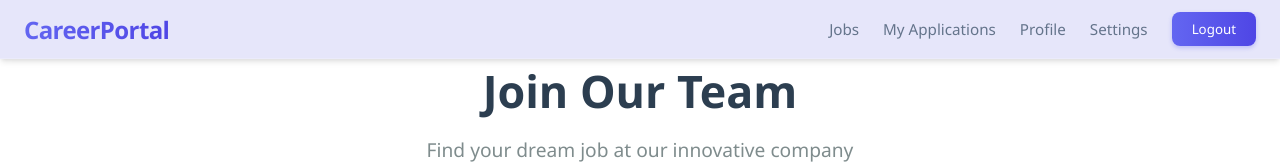
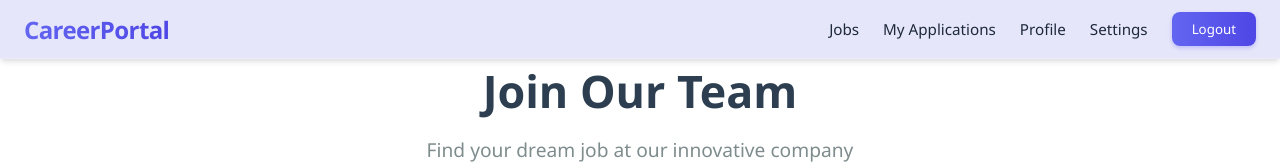
Before and after one commit to QuntamCoder/Company-Website-HR-Portal, a React (Vite) app: page /emp-performance in a window 1280 px wide. Shown: the top 164 px of the page. Built offline with nearby package versions, Linux system fonts and the light colour scheme.

Commit message:
navbar color changed

```diff
--- a/src/components/pages/candidate/css/CandidateNavbar.css
+++ b/src/components/pages/candidate/css/CandidateNavbar.css
@@ -99,6 +99,7 @@
   text-decoration: none;
   transition: var(--transition);
   padding: 0.5rem 0;
+  color: #1e293b;
 }
 
 .nav-link:hover {
@@ -157,7 +158,7 @@
     right: 0;
     width: 70%;
     height: 100vh;
-    background: var(--bg-glass);
+    background: lavender;
     backdrop-filter: var(--blur);
     -webkit-backdrop-filter: var(--blur);
     flex-direction: column;
```
